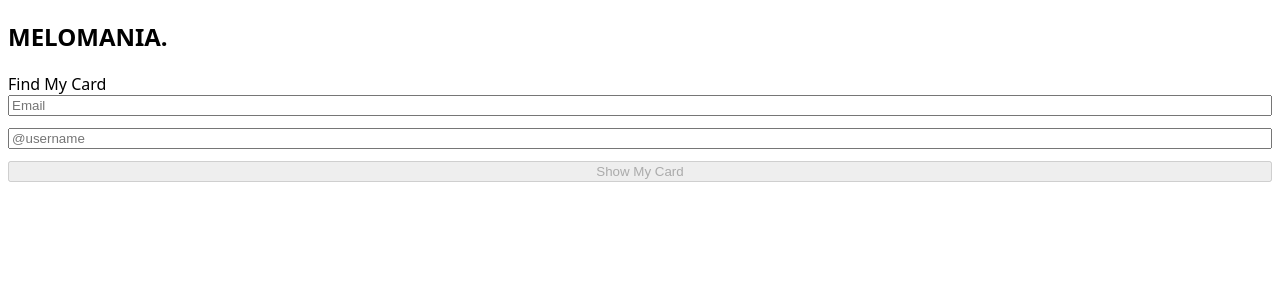
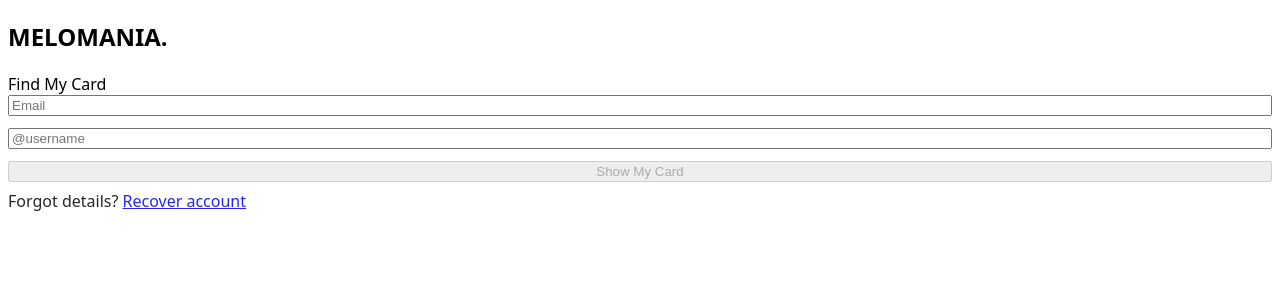
Before and after one commit to armiiinsaber/MELOMANIA-CARD, a Next.js app: page /my-card in a window 1280 px wide. Shown: the top 300 px of the page. Built offline with nearby package versions, Linux system fonts and the light colour scheme.

Commit message:
Update page.tsx

```diff
--- a/src/app/my-card/page.tsx
+++ b/src/app/my-card/page.tsx
@@ -11,9 +11,7 @@ export default function MyCard() {
 
   async function onSubmit(e: React.FormEvent) {
     e.preventDefault();
-    setMsg(null);
-    setCardUrl(null);
-    setLoading(true);
+    setMsg(null); setCardUrl(null); setLoading(true);
     try {
       const r = await fetch('/api/my-card', {
         method:'POST',
@@ -46,6 +44,10 @@ export default function MyCard() {
 
         {msg && <div className="err">{msg}</div>}
         {cardUrl && <div className="done">Your card: <a href={cardUrl}>{cardUrl}</a></div>}
+
+        <div className="done" style={{opacity:.85, marginTop:8}}>
+          Forgot details? <a href="/forgot">Recover account</a>
+        </div>
       </section>
     </main>
   );
```
